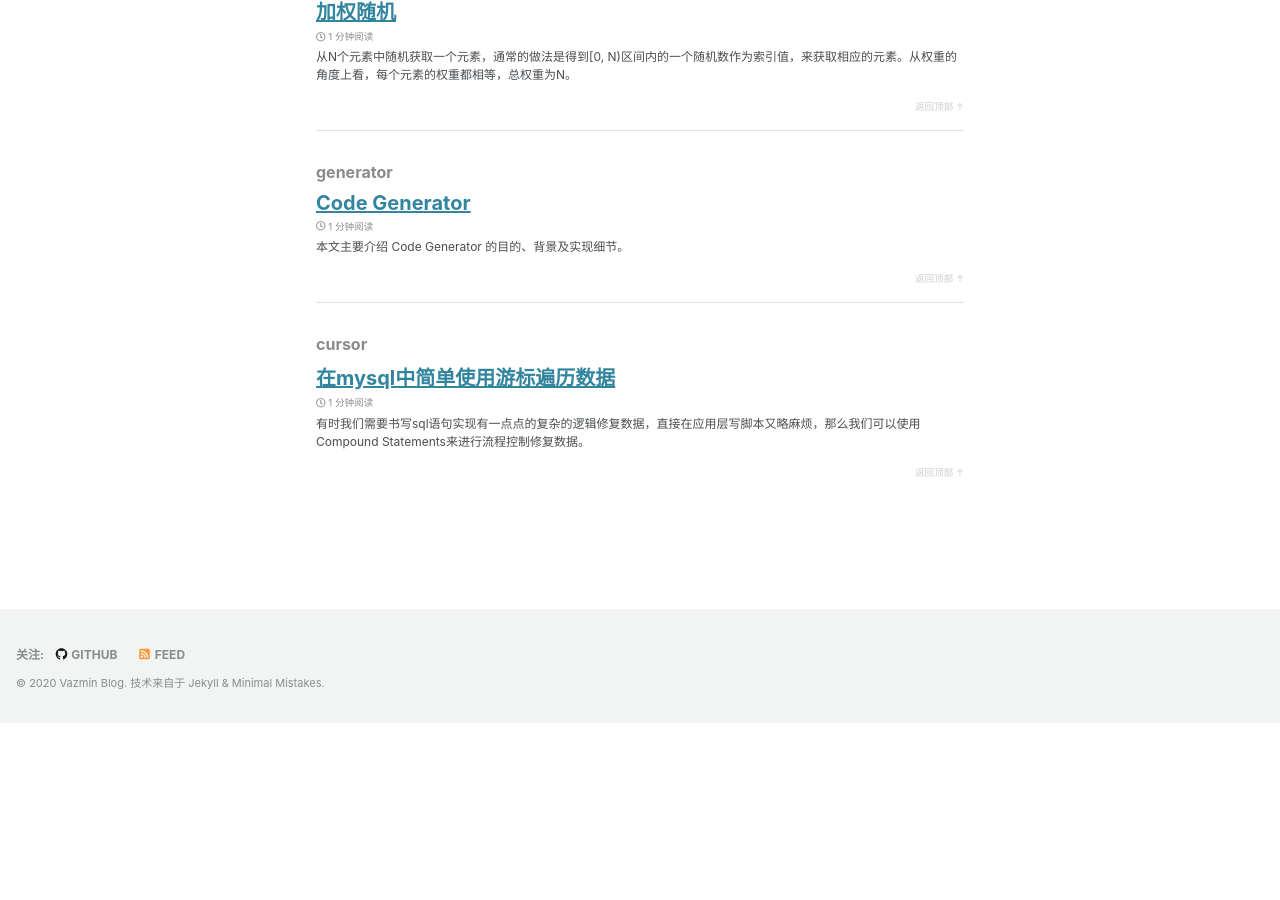
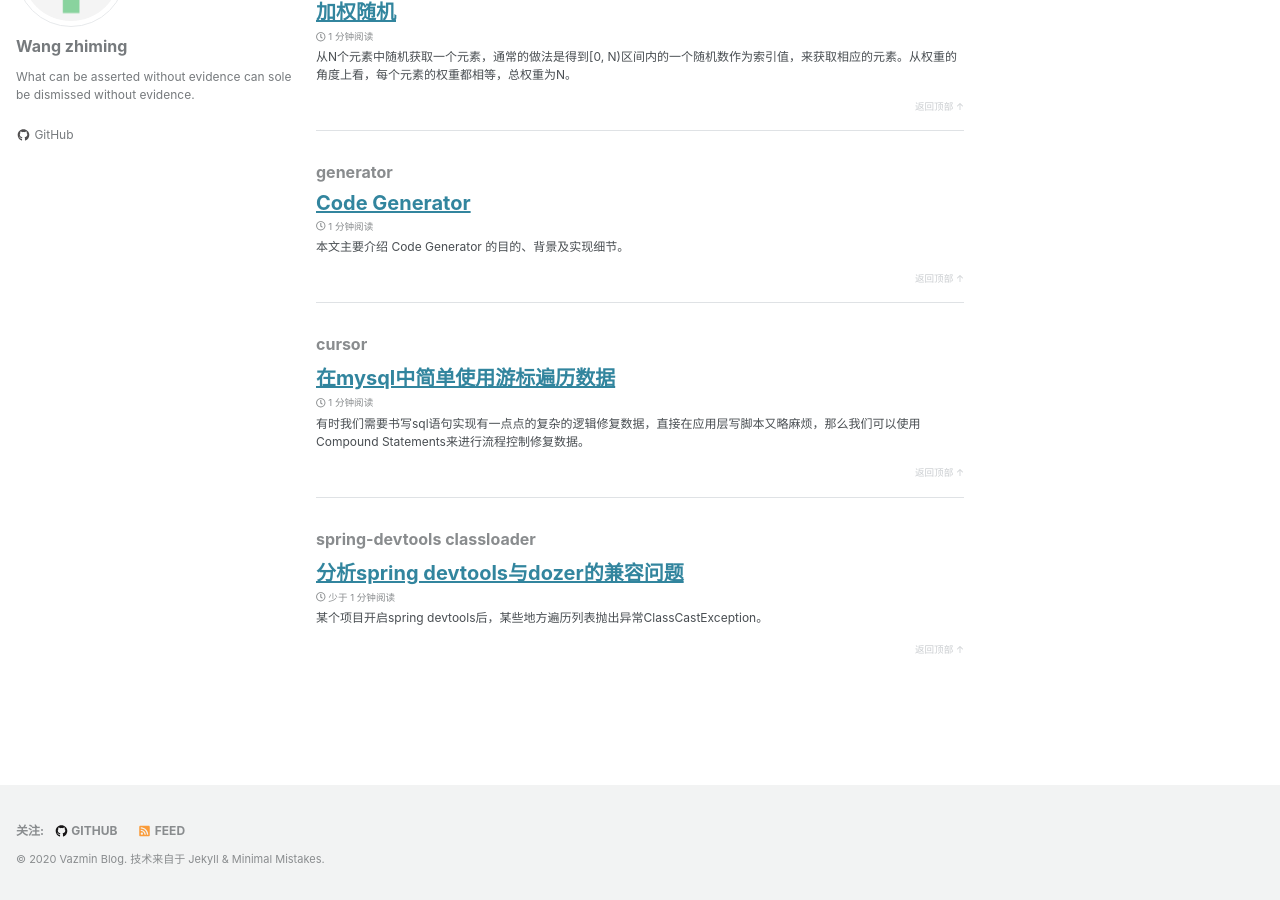
Before and after one commit to vazmin/vazmin.github.io, a Jekyll site: the page built from _pages/tag-archive.md, in a window 1280 px wide and 900 px high, scrolled down 968 px. Built offline with Jekyll 4.4.1, drawn with Linux system fonts in a browser that asks for light colours; cached includes are drawn as plain includes; before the commit the page ends 1691 px from its top, so only the background shows below that; some of the changed lines change nothing that is shown; some of the changed text lies outside the part shown.

Commit message:
post #spring devtools and dozer

````diff
--- a/_config.yml
+++ b/_config.yml
@@ -126,7 +126,7 @@
 
 author:
   name   : "Wang zhiming"
-  avatar : "/assets/images/bio-photo.jpg"
+  avatar : "/assets/images/bio-photo.png"
   bio    : "What can be asserted without evidence can sole be dismissed without evidence."
   links:
     - label: "GitHub"
--- /dev/null
+++ b/_posts/2020-11-27-spring-devtools-and-dozer.md
@@ -0,0 +1,67 @@
+---
+title: 分析spring devtools与dozer的兼容问题
+date:   2020-11-27 10:45:55 +0800
+categories:
+  - java
+tags:
+  - spring-devtools classloader
+---
+
+某个项目开启spring devtools后，某些地方遍历列表抛出异常`ClassCastException`。
+
+debug + google 知除了类型不一致，`ClassLoader`不一致也会抛`ClassCastException`。
+
+发现当源对象`class A { List<B> b }`用dozer(`net.sf.dozer:dozer:5.5.1`)转换为目标对象`class C { List<B> b }`时，将转化后的对象的成员变量`b`执行遍历, 会抛出异常`ClassCastException`。
+
+dozer转换后的对象使用的`ClassLoader`为`RestartClassLoader`,但成员变量`b`的是`Launcher$AppClassLoader`。
+
+如果直接定义变量`b`,其`ClassLoader`为`RestartClassLoader`。明显dozer在转换对象创建成员变量`b`是使用了不同的`ClassLoader`。
+
+阅读dozer的源码，知dozer通过反射封装成员变量的信息，然后匹配将成员变量的值赋值到目标对象。
+
+记录字段的类名
+```java
+// since we are mapping some sort of collection now is a good time to decide
+// if they provided hints
+// if no hint is provided then we will use generics to determine the mapping type
+if (fieldMap.getDestHintContainer() == null) {
+  Class<?> genericType = fieldMap.getGenericType(BuilderUtil.unwrapDestClassFromBuilder(destObj));
+  if (genericType != null) {
+    HintContainer destHintContainer = new HintContainer();
+    destHintContainer.setHintName(genericType.getName());
+    FieldMap cloneFieldMap = (FieldMap) fieldMap.clone();
+    cloneFieldMap.setDestHintContainer(destHintContainer); // should affect only this time as fieldMap is cloned
+    fieldMap = cloneFieldMap;
+  }
+}
+```
+
+然后通过hintName加载类
+```java
+public static Class<?> loadClass(String name) {
+  BeanContainer container = BeanContainer.getInstance();
+  DozerClassLoader loader = container.getClassLoader();
+  return loader.loadClass(name);
+}
+```
+
+而`DozerClassLoader`通过`BeanContainer`的类加载器构造。
+```java
+public class BeanContainer {
+  DozerClassLoader classLoader =
+      new DefaultClassLoader(getClass().getClassLoader());
+}
+```
+然而spring devtools并没有包含 dozer的jar，即`BeanContainer`使用的是默认的类加载器`Launcher$AppClassLoader`。
+
+显然只需要告诉devtools包含dozer的jar即可。
+
+解决办法：
+1. 在资源目录下创建`META-INF/spring-devtools.properties`
+2. 将下面内容加到`META-INF/spring-devtools.properties`
+```
+restart.include.dozer=/dozer-[\\w\\d-\.]+\.jar
+```
+
+附：
+ * [Customizing the Restart Classloader](https://docs.spring.io/spring-boot/docs/2.3.6.RELEASE/reference/html/using-spring-boot.html#using-boot-devtools-customizing-classload)
````
Also changed, not shown: Gemfile.lock, README.md, assets/images/bio-photo.jpg (deleted), assets/images/bio-photo.png (added).
